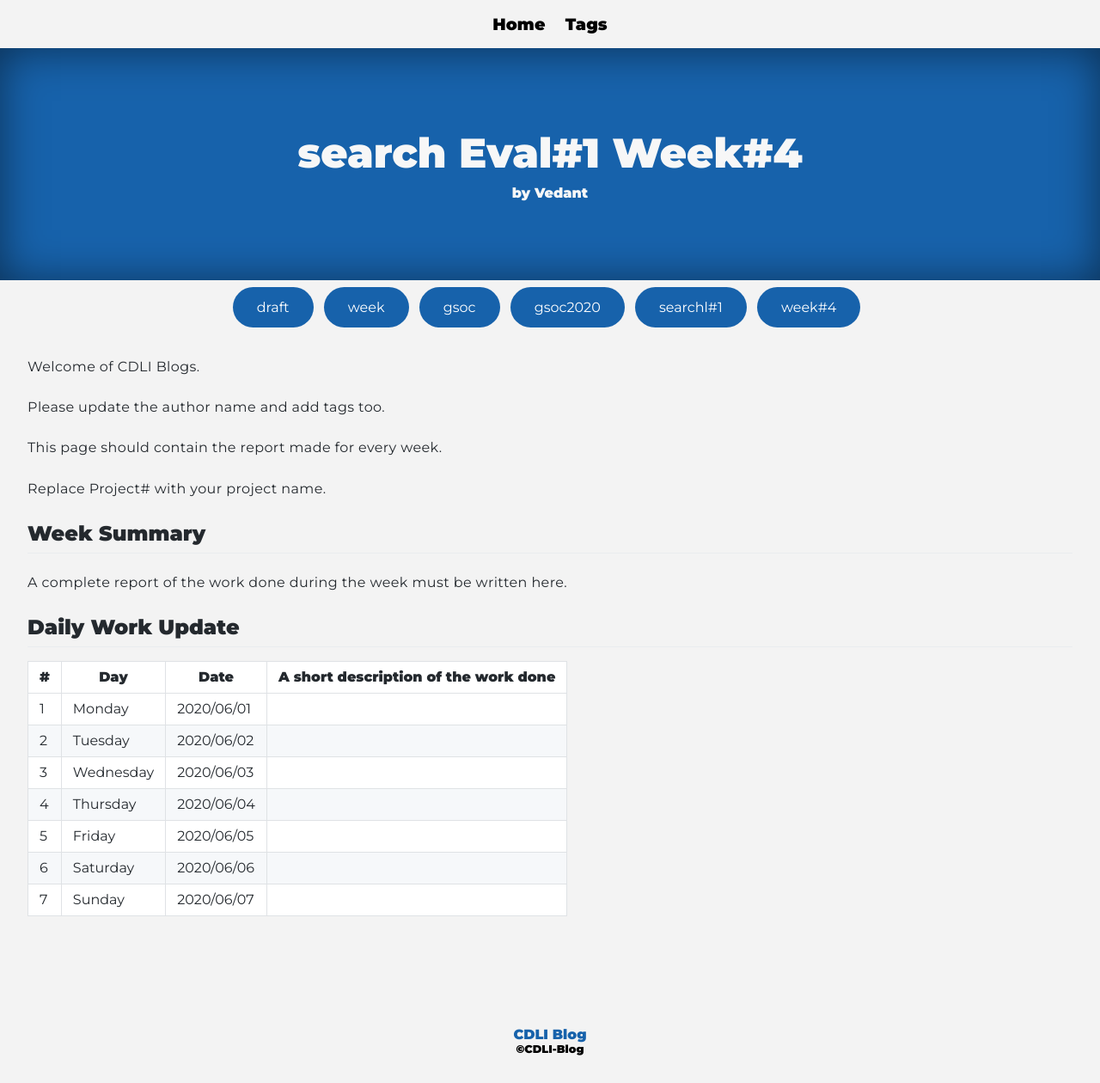
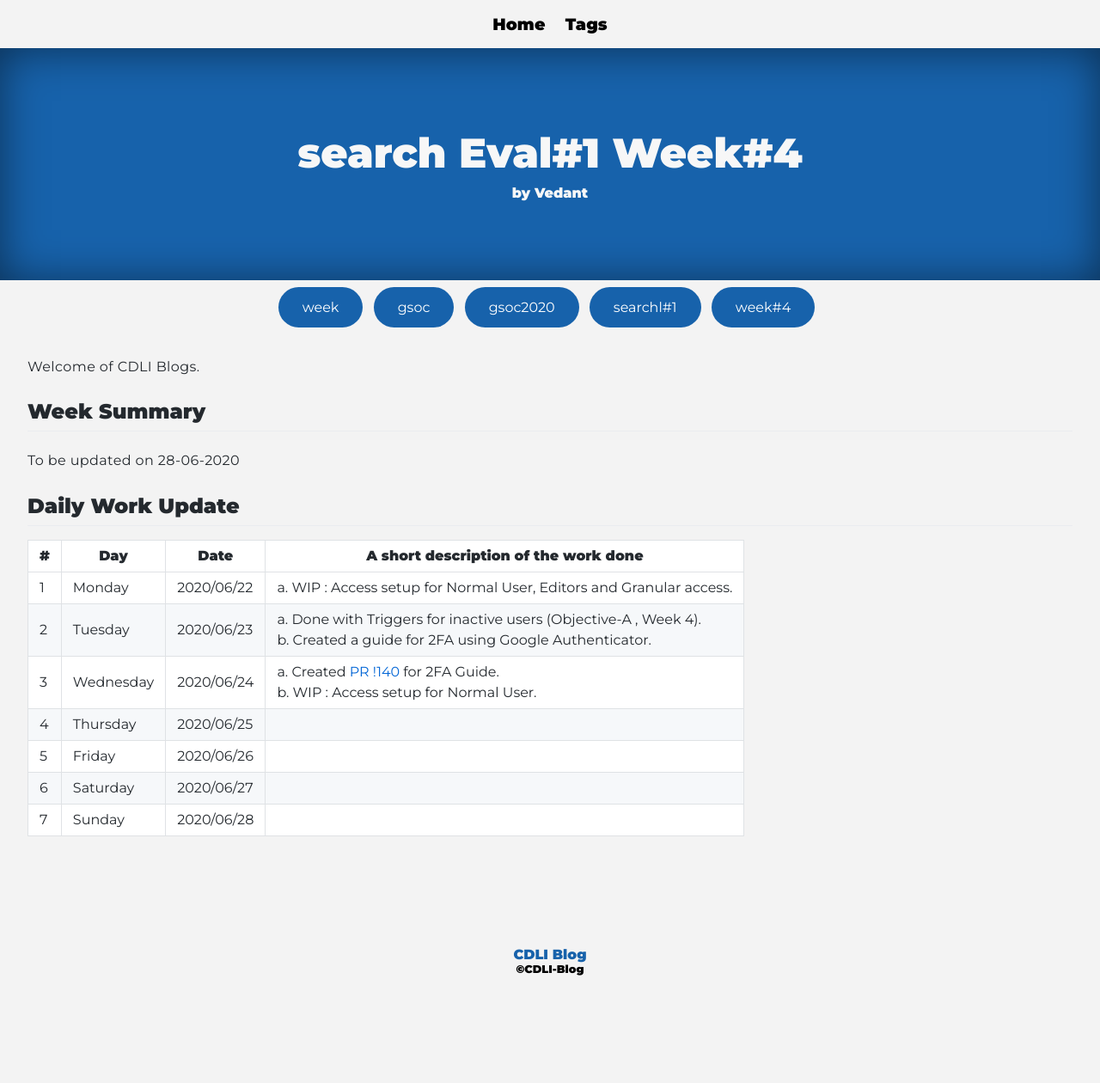
Before and after one commit to cdli-gh/blog, a Jekyll site: the page built from _blog/gsoc20/search/posts/04_week4.md, in a window 1280 px wide. Shown: the whole page at 86% size. Built offline with Jekyll 4.4.1, drawn with Linux system fonts in a browser that asks for light colours; Markdown is read by kramdown in place of the engine named in the settings; after the commit the page ends 1167 px from its top, so only the background shows below that.

Commit message:
Search : DailyUpdates 4:1,2,3

```diff
--- a/_blog/gsoc20/search/posts/04_week4.md
+++ b/_blog/gsoc20/search/posts/04_week4.md
@@ -2,29 +2,23 @@
 layout: page
 title: search Eval#1 Week#4
 author: "Vedant"
-tags: ["draft","week","gsoc","gsoc2020","searchl#1","week#4"]
+tags: ["week","gsoc","gsoc2020","searchl#1","week#4"]
 ---
 Welcome of CDLI Blogs.
 
-Please update the author name and add tags too.
-
-This page should contain the report made for every week.
-
-Replace Project# with your project name.
-
 ## Week Summary
 
-A complete report of the work done during the week must be written here.
+To be updated on 28-06-2020
 
 
 ## Daily Work Update
 
 |\#|Day|Date|A short description of the work done|
 |---	|---	|---	|---	|
-|1   	| Monday 	|   2020/06/01	|   	|
-|2   	| Tuesday  	|   2020/06/02	|   	|
-|3   	| Wednesday  	|  2020/06/03 	|   	|
-|4   	| Thursday  	|   2020/06/04	|   	|
-|5   	| Friday  	|   2020/06/05	|   	|
-|6   	| Saturday  	|   2020/06/06	|   	|
-|7   	| Sunday  	|   2020/06/07	|   	|
+|1   	| Monday 	|   2020/06/22	|  a. WIP : Access setup for Normal User, Editors and Granular access. 	|
+|2   	| Tuesday  	|   2020/06/23	| a. Done with Triggers for inactive users (Objective-A , Week 4). <br> b. Created a guide for 2FA using Google Authenticator. |
+|3   	| Wednesday  	|  2020/06/24 	| a. Created [PR !140](https://gitlab.com/cdli/framework/-/merge_requests/140) for 2FA Guide. <br> b. WIP : Access setup for Normal User.  	|
+|4   	| Thursday  	|   2020/06/25	|   	|
+|5   	| Friday  	|   2020/06/26	|   	|
+|6   	| Saturday  	|   2020/06/27	|   	|
+|7   	| Sunday  	|   2020/06/28	|   	|
```
